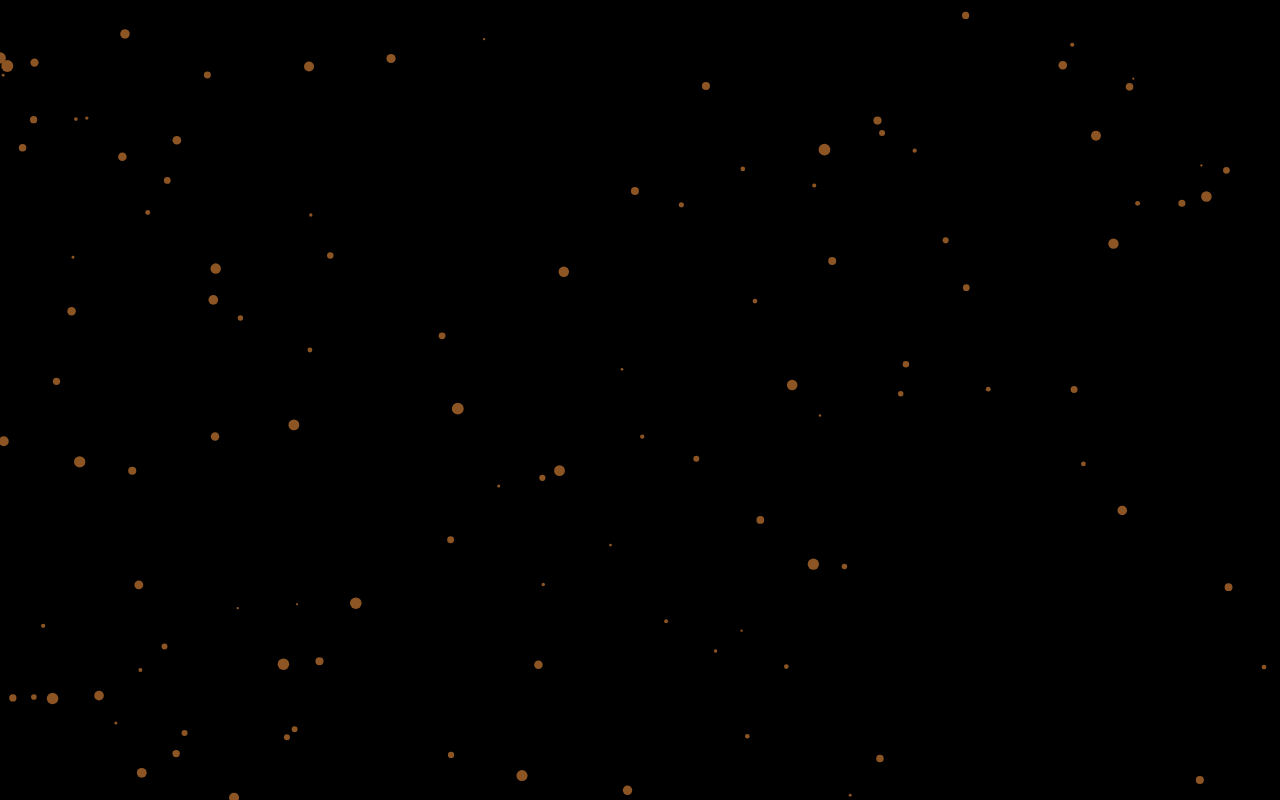
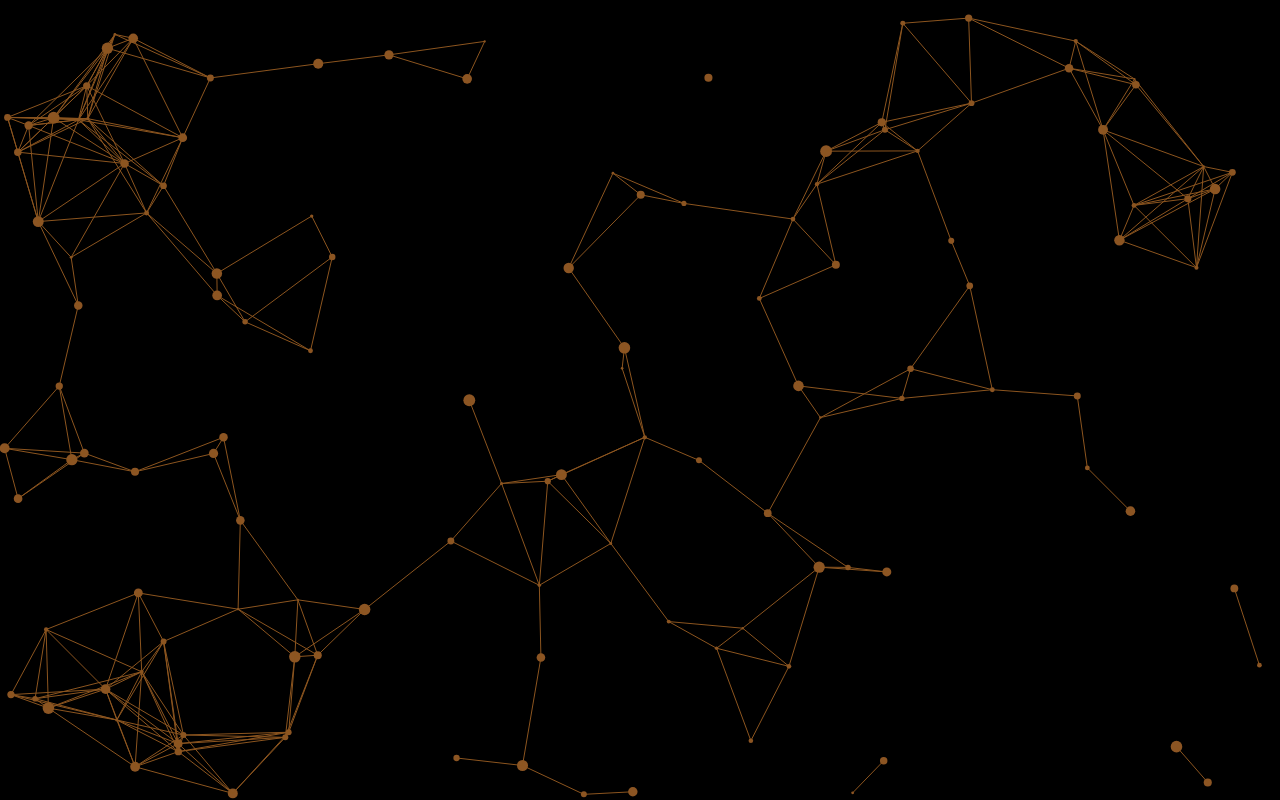
Before and after one commit to PulkitAsri/particlesEffect, a plain HTML site: page index.html in a window 1280 px wide. Drawn offline with Linux system fonts and the light colour scheme.

Commit message:
connected the dots

```diff
--- a/particles.js
+++ b/particles.js
@@ -3,9 +3,8 @@ const ctx = canvas.getContext("2d");
 canvas.width = window.innerWidth;
 canvas.height = window.innerHeight;
 
+const radiusLength = canvas.width * canvas.height / 9000;
 
-
-const radiusLength = canvas.width * canvas.height / 160000;
 
 let particlesArray;
 
@@ -23,72 +22,79 @@ window.addEventListener("mousemove", function (event) {
 
 
 
+
 class Particle {
-    constructor(x, y, dirX, dirY, size, color) {
+    constructor(x, y, velX, velY, size, color) {
         this.x = x;
         this.y = y;
-        this.dirX = dirX;
-        this.dirY = dirY;
+        this.velX = velX;
+        this.velY = velY;
         this.size = size;
         this.color = color;
     }
 
     draw() {
         ctx.beginPath();
+        //draw a circle and fill it
+        //at posX, posY ,of size, fromAngle 0rad ,to 2pi Rad
         ctx.arc(this.x, this.y, this.size, 0, Math.PI * 2, false);
         ctx.fillStyle = "#8c5523"
         ctx.fill();
-
 
     }
 
     update() {
         if (this.x > canvas.width || this.x < 0) {
-            this.dirX = -this.dirX;
+            this.velX = -this.velX;
         }
         if (this.y > canvas.height || this.y < 0) {
-            this.dirY = -this.dirY;
+            this.velY = -this.velY;
         }
 
-        //collisions
-        // let dx = mouse.x - this.x;
-        // let dy = mouse.x - this.x;
-        // let dist = Math.sqrt((dx * dx) + (dy * dy));
-        // if (dist < mouse.radius + this.size) {
-        //     if (mouse.x < this.x && this.x < canvas.width - this.size * 10) {
-        //         this.x += 10;
-        //     }
-        //     if (mouse.x > this.x && this.x > this.size * 10) {
-        //         this.x -= 10;
-        //     }
-        //     if (mouse.y < this.y && this.y < canvas.height - this.size * 10) {
-        //         this.y += 10;
-        //     }
-        //     if (mouse.y > this.y && this.y > this.size * 10) {
-        //         this.y -= 10;
-        //     }
-        // }
+        // collisions
+        let dx = mouse.x - this.x;
+        let dy = mouse.y - this.y;
+        let dist = Math.sqrt((dx * dx) + (dy * dy));
+        if (dist < mouse.radius + this.size) {
+            //Buffers on edge of the screens
+            const buffer=this.size * 10
+
+            if (mouse.x < this.x && this.x < canvas.width - buffer) {
+                this.x += 10;
+            }
+            if (mouse.x > this.x && this.x > buffer) {
+                this.x -= 10;
+            }
+            if (mouse.y < this.y && this.y < canvas.height - buffer) {
+                this.y += 10;
+            }
+            if (mouse.y > this.y && this.y > buffer) {
+                this.y -= 10;
+            }
+        }
 
         //moving
-        this.x += this.dirX;
-        this.y += this.dirY;
+        this.x += this.velX;
+        this.y += this.velY;
         this.draw();
     }
 }
 
 function createParticles() {
     particlesArray = [];
-    let noOfParticles = canvas.width * canvas.height / 9000;
+    let noOfParticles = canvas.width * canvas.height / 8100;
+
     for (let i = 0; i < noOfParticles; i++) {
         let size = (Math.random() * 5) + 1;
-        let x = (Math.random() * (innerHeight - 2 * size - 2 * size) + 2 * size);
-        let y = (Math.random() * (innerHeight - 2 * size - 2 * size) + 2 * size);
-        let dirX = (Math.random() * 5) - 2.5;
-        let dirY = (Math.random() * 5) - 2.5;
-        let color = "#000000"
-        console.log(x + " " + y + " " + size + " " + dirX + " " + dirY);
 
-        particlesArray.push(new Particle(x, y, dirX, dirY, size, color));
+        let x = (Math.random() * (innerHeight - 2 * size ) + 2 * size);
+        let y = (Math.random() * (innerHeight - 2 * size ) + 2 * size);
+        let velX = (Math.random() * 5) - 2.5;
+        let velY = (Math.random() * 5) - 2.5;
+        let color = "#8c5523"
+        // console.log(x + " " + y + " " + size + " " + velX + " " + velY);
+
+        particlesArray.push(new Particle(x, y, velX, velY, size, color));
     }
 }
 
@@ -99,6 +105,30 @@ function animate() {
     for (let i = 0; i < particlesArray.length; i++) {
         particlesArray[i].update();
     }
+    connect();
+}
+
+function connect(){
+
+    let vicinityArea= canvas.width*canvas.height/81;
+    for(let i=0;i<particlesArray.length;i++){
+        for(let j=i;j<particlesArray.length;j++){
+            let distance= Math.pow(particlesArray[i].x-particlesArray[j].x,2)
+                        + Math.pow(particlesArray[i].y-particlesArray[j].y,2);
+            //actually the square of distance
+
+            if (distance < vicinityArea){
+                //draw a line between them
+                ctx.strokeStyle="rgba(140,85,31,1)"
+                ctx.lineWidth=1;
+                ctx.beginPath();
+                ctx.moveTo(particlesArray[i].x,particlesArray[i].y);
+                ctx.lineTo(particlesArray[j].x,particlesArray[j].y);
+                ctx.stroke();
+
+            }
+        }
+    }
 }
 
 createParticles();
--- a/styles.css
+++ b/styles.css
@@ -7,7 +7,7 @@ html{
 #canvas1{
     position: absolute;
     top: 0; left:0;
-    width: 100;
+    width: 100%;
     height: 100%;
     background-color: #000;
 
```
